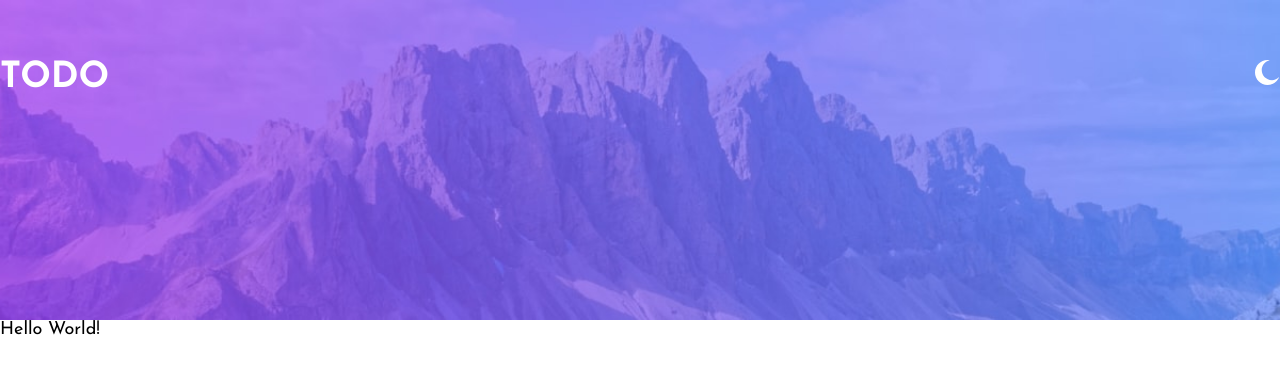
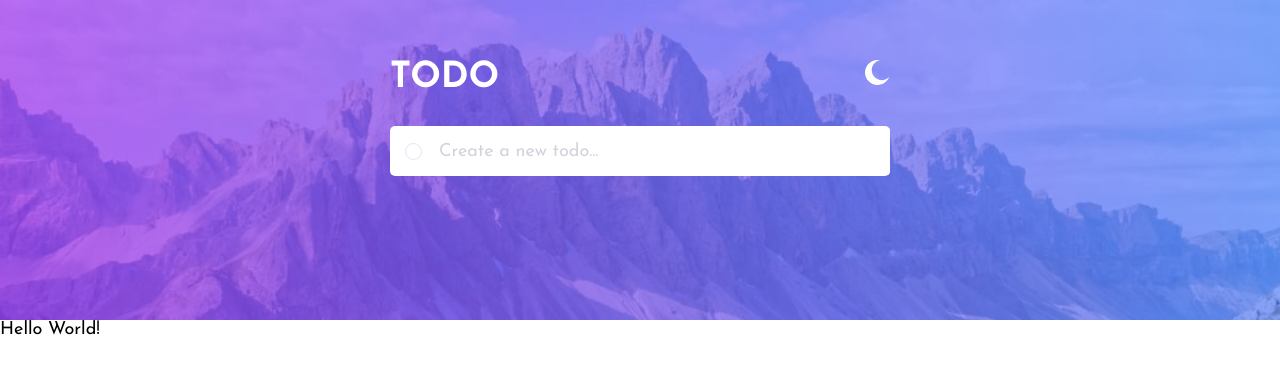
Before and after one commit to ashkan-zs/react-todo-list, a React (Create React App) app: page / in a window 1280 px wide. Shown: the top 374 px of the page. Built offline with nearby package versions, Linux system fonts and the light colour scheme.

Commit message:
Add New Todo Component

```diff
--- a/src/App.tsx
+++ b/src/App.tsx
@@ -1,11 +1,12 @@
 import Header from "./components/ui/Header";
+import Layout from "./components/ui/Layout";
 
 function App() {
   return (
-    <div>
+    <>
       <Header />
-      Hello World!
-    </div>
+      <Layout>Hello World!</Layout>
+    </>
   );
 }
 
--- /dev/null
+++ b/src/components/NewTodo.module.css
@@ -0,0 +1,38 @@
+.form {
+  margin-top: 30px;
+}
+
+.input {
+  display: flex;
+  width: 100%;
+  align-items: center;
+  background-color: #fff;
+  height: 50px;
+  border-radius: 5px;
+  overflow: hidden;
+}
+
+.input input[type="text"] {
+  flex-grow: 1;
+  height: 90%;
+  border: none;
+  outline: none;
+  font-family: inherit;
+  font-size: 18px;
+}
+
+.input input[type="text"]::placeholder {
+  color: hsl(233, 11%, 84%);
+}
+
+.input input[type="checkbox"] {
+  border-radius: 50%;
+}
+
+.circle {
+  height: 15px;
+  width: 15px;
+  border: 1px solid hsl(236, 33%, 92%);
+  border-radius: 50%;
+  margin: 5px 15px;
+}
--- /dev/null
+++ b/src/components/NewTodo.tsx
@@ -0,0 +1,33 @@
+import { useState } from "react";
+import classes from "./NewTodo.module.css";
+
+const NewTodo = () => {
+  const [todoText, setTodoText] = useState("");
+
+  const submitHandler = (event: React.FormEvent) => {
+    event.preventDefault();
+
+    console.log("New todo added!: " + todoText);
+    setTodoText("");
+  };
+
+  const inputChangeHandler = (event: React.ChangeEvent<HTMLInputElement>) => {
+    setTodoText(event.target.value);
+  };
+
+  return (
+    <form onSubmit={submitHandler} className={classes.form}>
+      <div className={classes.input}>
+        <span className={classes.circle}></span>
+        <input
+          type="text"
+          placeholder="Create a new todo..."
+          value={todoText}
+          onChange={inputChangeHandler}
+        />
+      </div>
+    </form>
+  );
+};
+
+export default NewTodo;
--- a/src/components/ui/Header.module.css
+++ b/src/components/ui/Header.module.css
@@ -1,6 +1,17 @@
+.container {
+  display: flex;
+  flex-direction: column;
+  width: 500px;
+}
+
+.title {
+  display: flex;
+  justify-content: space-between;
+}
+
 .header {
   display: flex;
-  justify-content: space-between;
+  justify-content: center;
   background-image: url("./../../assets/images/bg-desktop-light.jpg");
   background-position: center;
   background-size: cover;
--- a/src/components/ui/Header.tsx
+++ b/src/components/ui/Header.tsx
@@ -1,16 +1,22 @@
 import classes from "./Header.module.css";
 import nightIcon from "./../../assets/images/icon-moon.svg";
 import dayIcon from "./../../assets/images/icon-sun.svg";
+import NewTodo from "../NewTodo";
 
 const Header = () => {
   return (
     <header className={classes.header}>
+      <div className={classes.container}>
+        <div className={classes.title}>
           <h1>todo</h1>
           <img
             className={classes.icon}
             src={nightIcon}
             alt="change night mode icon"
           />
+        </div>
+        <NewTodo />
+      </div>
     </header>
   );
 };
--- /dev/null
+++ b/src/components/ui/Layout.module.css
@@ -0,0 +1,2 @@
+.layout {
+}
--- /dev/null
+++ b/src/components/ui/Layout.tsx
@@ -0,0 +1,9 @@
+import { PropsWithChildren } from "react";
+
+import classes from "./Layout.module.css";
+
+const Layout: React.FC<PropsWithChildren> = (props) => {
+  return <div className={classes.layout}>{props.children}</div>;
+};
+
+export default Layout;
```
Lines whose indentation alone changed are shown as unchanged.
